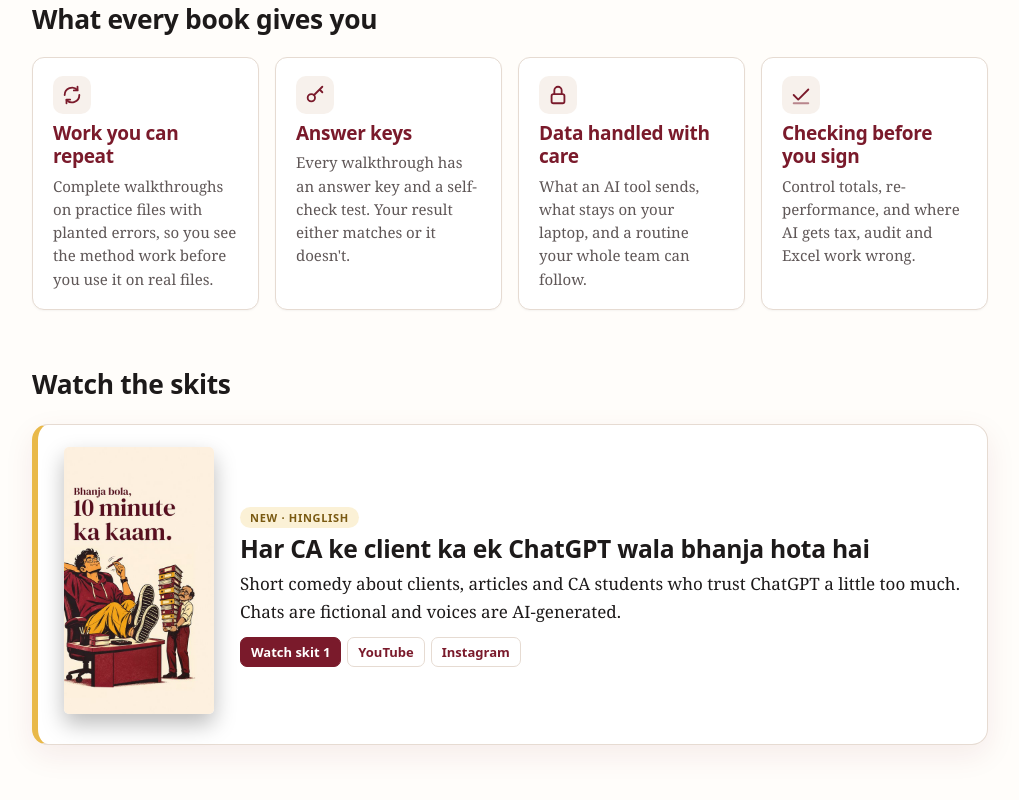
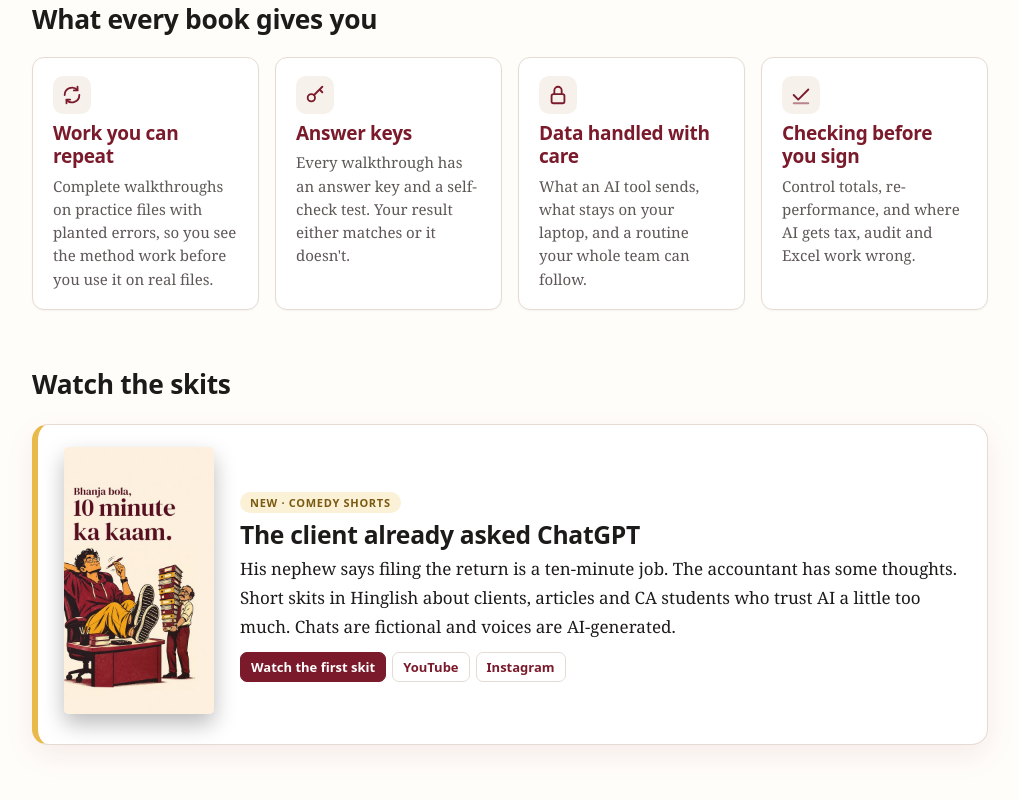
Before and after one commit to aiforseries/aiforseries.github.io, a plain HTML site: page index.html in a window 1280 px wide. Shown: the part 1982-2782 px from the top of the page, without its empty margins (130-1149 px from the left). Drawn offline with Linux system fonts and the light colour scheme.

Commit message:
Clearer heading for the skits section
Co-Authored-By: Claude Opus 5.5 <noreply@anthropic.com>

```diff
--- a/index.html
+++ b/index.html
@@ -319,9 +319,9 @@ m.addEventListener('change',function(){if(m.matches){done=true;user=false;r.clas
 
 <h2 id="skits">Watch the skits</h2>
 <div class="free"><a href="https://www.youtube.com/shorts/WAeZHbjfpUo"><img src="https://aiforseries.github.io/covers/skit-01-bhanja-chatgpt.jpg" width="150" height="267" loading="lazy" alt="Cover of the skit: Bhanja bola, 10 minute ka kaam"></a>
-<div><span class="badge gold">New · Hinglish</span><h2>Har CA ke client ka ek ChatGPT wala bhanja hota hai</h2>
-<p>Short comedy about clients, articles and CA students who trust ChatGPT a little too much. Chats are fictional and voices are AI-generated.</p>
-<div class="stores"><a class="go" href="https://www.youtube.com/shorts/WAeZHbjfpUo">Watch skit 1</a><a href="https://www.youtube.com/@theaiforseries">YouTube</a><a href="https://www.instagram.com/theaiforseries/">Instagram</a></div></div></div>
+<div><span class="badge gold">New · Comedy shorts</span><h2>The client already asked ChatGPT</h2>
+<p>His nephew says filing the return is a ten-minute job. The accountant has some thoughts. Short skits in Hinglish about clients, articles and CA students who trust AI a little too much. Chats are fictional and voices are AI-generated.</p>
+<div class="stores"><a class="go" href="https://www.youtube.com/shorts/WAeZHbjfpUo">Watch the first skit</a><a href="https://www.youtube.com/@theaiforseries">YouTube</a><a href="https://www.instagram.com/theaiforseries/">Instagram</a></div></div></div>
 
 <h2 id="free">Start free</h2>
 <p>Free tools and guides from the series. The tools run in your browser: nothing you put into them is uploaded.</p>
```
